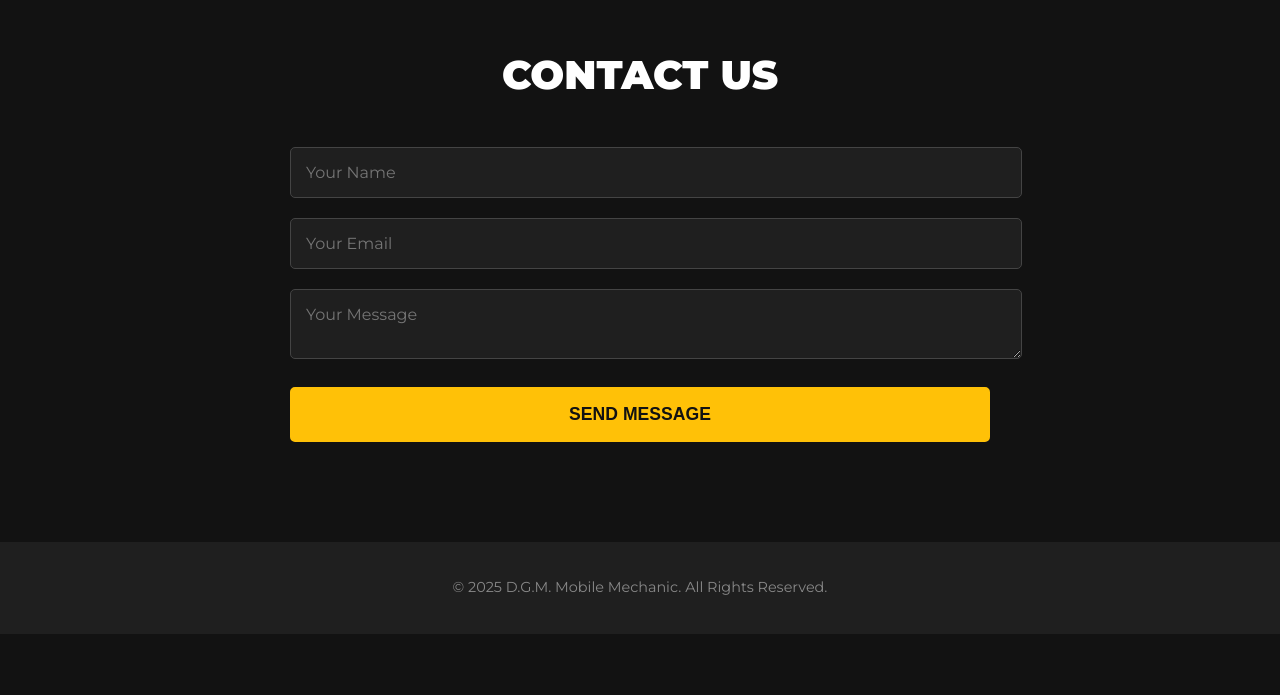
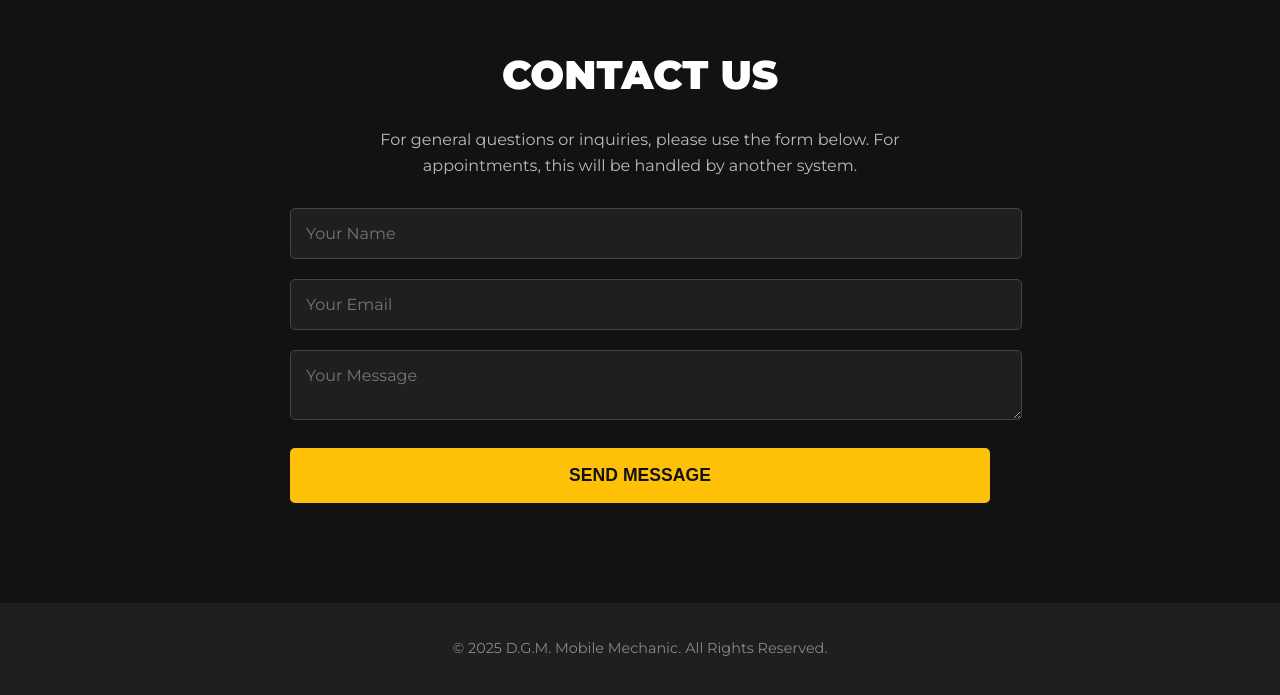
Before and after one commit to ultravi0let27/D.G.M.-Mobile-Mechanic, a plain HTML site: page home-en.html in a window 1280 px wide. Shown: the part 1012-1707 px from the top of the page. Before the commit the page ends 1646 px from the top, so only its background shows below. Drawn offline with Linux system fonts and the light colour scheme.

Commit message:
Update home-en.html

```diff
--- a/home-en.html
+++ b/home-en.html
@@ -147,6 +147,13 @@
             font-size: 0.9rem;
             color: #888;
         }
+        .form-intro {
+            text-align: center;
+            max-width: 600px;
+            margin: -20px auto 30px auto; /* Adjusts spacing around the title */
+            color: #bbb;
+            font-size: 1rem;
+        }
     </style>
 </head>
 <body>
@@ -184,10 +191,13 @@
         <!-- NEW CONTACT FORM SECTION -->
         <section class="content-section">
             <h2>Contact Us</h2>
+            <!-- This is the new sentence -->
+            <p class="form-intro">For general questions or inquiries, please use the form below. For appointments, this will be handled by another system.</p>
+
             <form action="https://api.web3forms.com/submit" method="POST" class="contact-form">
 
-                <!-- IMPORTANT: Replace with your Access Key -->
-                <input type="hidden" name="access_key" value="5e19afda-8276-4e86-b105-23cff085eec2">
+                <!-- IMPORTANT: Make sure your Access Key is here -->
+                <input type="hidden" name="access_key" value="YOUR_ACCESS_KEY_HERE">
 
                 <!-- Form Inputs -->
                 <input type="text" name="name" placeholder="Your Name" required>
```
